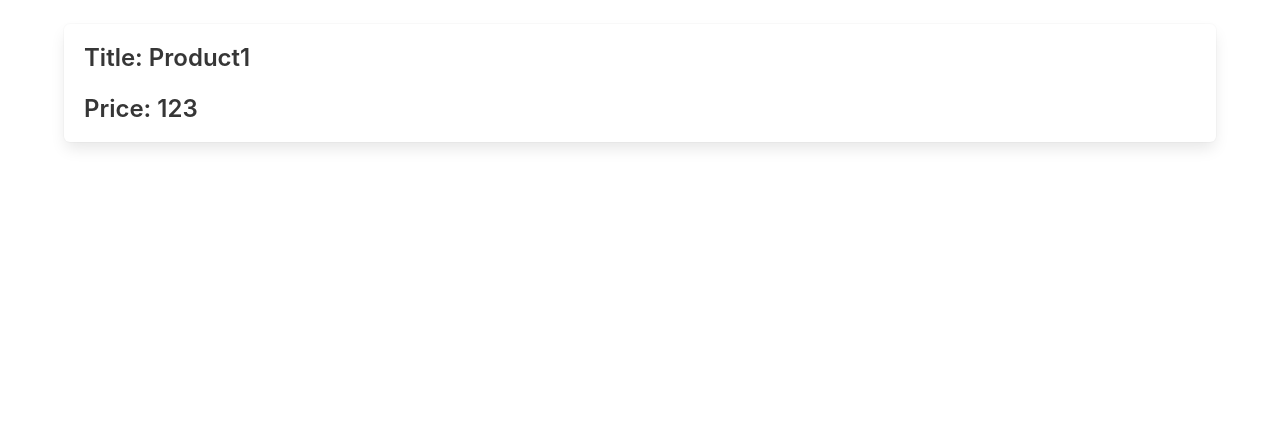
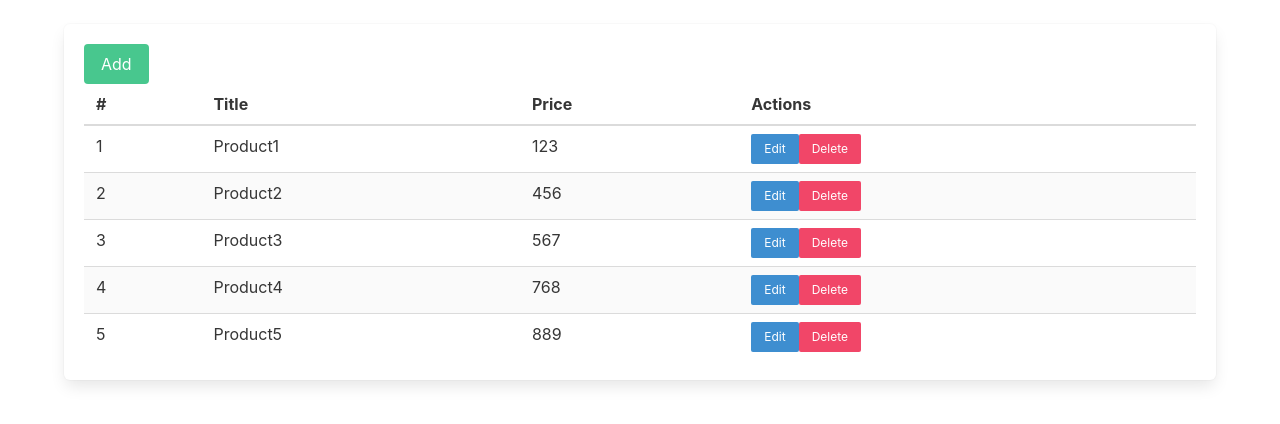
Before and after one commit to rahmatrafli1/Belajar-Redux, a React (Create React App) app: page / in a window 1280 px wide. Shown: the top 424 px of the page. Built offline with nearby package versions, Linux system fonts and the light colour scheme; data requests are answered from the project's data file.

Commit message:
menambahkan getProduct di react-toolkit

```diff
--- a/src/components/AddProduct.jsx
+++ b/src/components/AddProduct.jsx
@@ -1,6 +1,6 @@
 import React, { useState } from "react";
 import { useDispatch } from "react-redux";
-import { update } from "../features/ProductSlice";
+import { Link } from "react-router-dom";
 
 const AddProduct = () => {
   const [title, setTitle] = useState("");
@@ -8,14 +8,9 @@
 
   const dispatch = useDispatch();
 
-  const updateProduct = (e) => {
-    e.preventDefault();
-    dispatch(update({ title, price }));
-  };
-
   return (
     <div>
-      <form onSubmit={updateProduct} className="box mt-5">
+      <form className="box mt-5">
         <div className="field">
           <label htmlFor="title" className="label">
             Title
@@ -48,6 +43,9 @@
         </div>
         <div className="field">
           <button className="button is-success">Submit</button>
+          <Link to="/" className="button is-danger">
+            Back
+          </Link>
         </div>
       </form>
     </div>
--- a/src/components/EditProduct.jsx
+++ b/src/components/EditProduct.jsx
@@ -1,6 +1,6 @@
 import React, { useState } from "react";
 import { useDispatch } from "react-redux";
-import { update } from "../features/ProductSlice";
+import { Link } from "react-router-dom";
 
 const EditProduct = () => {
   const [title, setTitle] = useState("");
@@ -8,14 +8,9 @@
 
   const dispatch = useDispatch();
 
-  const updateProduct = (e) => {
-    e.preventDefault();
-    dispatch(update({ title, price }));
-  };
-
   return (
     <div>
-      <form onSubmit={updateProduct} className="box mt-5">
+      <form className="box mt-5">
         <div className="field">
           <label htmlFor="title" className="label">
             Title
@@ -48,6 +43,9 @@
         </div>
         <div className="field">
           <button className="button is-success">Update</button>
+          <Link to="/" className="button is-danger">
+            Back
+          </Link>
         </div>
       </form>
     </div>
--- a/src/components/ShowProduct.jsx
+++ b/src/components/ShowProduct.jsx
@@ -1,12 +1,48 @@
-import React from "react";
-import { useSelector } from "react-redux";
+import React, { useEffect } from "react";
+import { useSelector, useDispatch } from "react-redux";
+import { getProducts, productSelector } from "../features/ProductSlice";
+import { Link } from "react-router-dom";
 
 const ShowProduct = () => {
-  const { title, price } = useSelector((state) => state.product);
+  const dispatch = useDispatch();
+  const products = useSelector(productSelector.selectAll);
+  useEffect(() => {
+    dispatch(getProducts());
+  }, [dispatch]);
   return (
     <div className="box mt-5">
-      <h4 className="title is-4">Title: {title}</h4>
-      <h4 className="title is-4">Price: {price}</h4>
+      <Link to="/add" className="button is-success">
+        Add
+      </Link>
+      <table className="table is-striped is-fullwidth">
+        <thead>
+          <tr>
+            <th>#</th>
+            <th>Title</th>
+            <th>Price</th>
+            <th>Actions</th>
+          </tr>
+        </thead>
+        <tbody>
+          {products &&
+            products.map((product, index) => (
+              <tr key={product.id}>
+                <td>{index + 1}</td>
+                <td>{product.title}</td>
+                <td>{product.price}</td>
+                <td>
+                  <Link
+                    to={`/edit/${product.id}`}
+                    className="button is-info is-small"
+                  >
+                    Edit
+                  </Link>
+                  <button className="button is-danger is-small">Delete</button>
+                </td>
+              </tr>
+            ))}
+        </tbody>
+      </table>
     </div>
   );
 };
--- a/src/features/ProductSlice.jsx
+++ b/src/features/ProductSlice.jsx
@@ -1,18 +1,32 @@
-import { createSlice } from "@reduxjs/toolkit";
+import {
+  createSlice,
+  createAsyncThunk,
+  createEntityAdapter,
+} from "@reduxjs/toolkit";
+import axios from "axios";
 
+export const getProducts = createAsyncThunk(
+  "products/getProducts",
+  async () => {
+    const res = await axios.get("http://localhost:4000/products");
+    return res.data;
+  }
+);
+
+const productEntity = createEntityAdapter({
+  selectId: (product) => product.id,
+});
 const ProductSlice = createSlice({
   name: "product",
-  initialState: {
-    title: "Product1",
-    price: "123",
-  },
-  reducers: {
-    update: (state, action) => {
-      state.title = action.payload.title;
-      state.price = action.payload.price;
+  initialState: productEntity.getInitialState(),
+  extraReducers: {
+    [getProducts.fulfilled]: (state, action) => {
+      productEntity.setAll(state, action.payload);
     },
   },
 });
 
-export const { update } = ProductSlice.actions;
+export const productSelector = productEntity.getSelectors(
+  (state) => state.product
+);
 export default ProductSlice.reducer;
```
